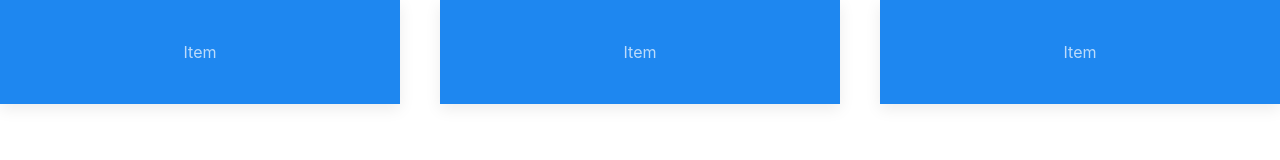
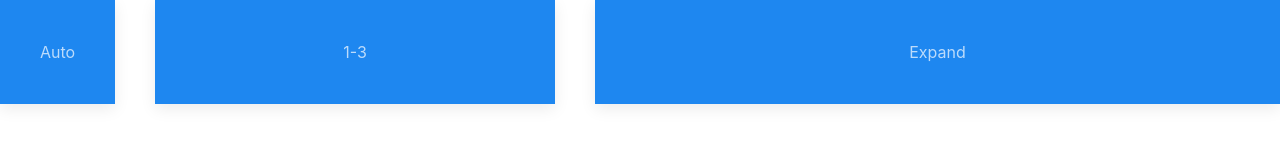
Before and after one commit to BailleuxThomas/WorkShopUikit, a plain HTML site: page exercice.html in a window 1280 px wide. Drawn offline with nearby package versions, Linux system fonts and the light colour scheme.

Commit message:
mise a jour

```diff
--- a/exercice.html
+++ b/exercice.html
@@ -13,15 +13,16 @@
     <title>Document</title>
 </head>
 <body>
-    <div class="uk-child-width-expand@s uk-text-center" uk-grid>
-    <div>
-        <div class="uk-card uk-card-primary uk-card-body">Item</div>
-    </div>
-    <div>
-        <div class="uk-card uk-card-primary uk-card-body">Item</div>
-    </div>
-    <div>
-        <div class="uk-card uk-card-primary uk-card-body">Item</div>
+    <div class="uk-text-center" uk-grid>
+        <div class="uk-width-auto@m">
+            <div class="uk-card uk-card-primary uk-card-body">Auto</div>
+        </div>
+        <div class="uk-width-1-3@m">
+            <div class="uk-card uk-card-primary uk-card-body">1-3</div>
+        </div>
+        <div class="uk-width-expand@m">
+            <div class="uk-card uk-card-primary uk-card-body">Expand</div>
+        </div>
     </div>
 </body>
 </html>
```
Also changed, not shown: Exercice/img/3.png (added), 1 other file.
